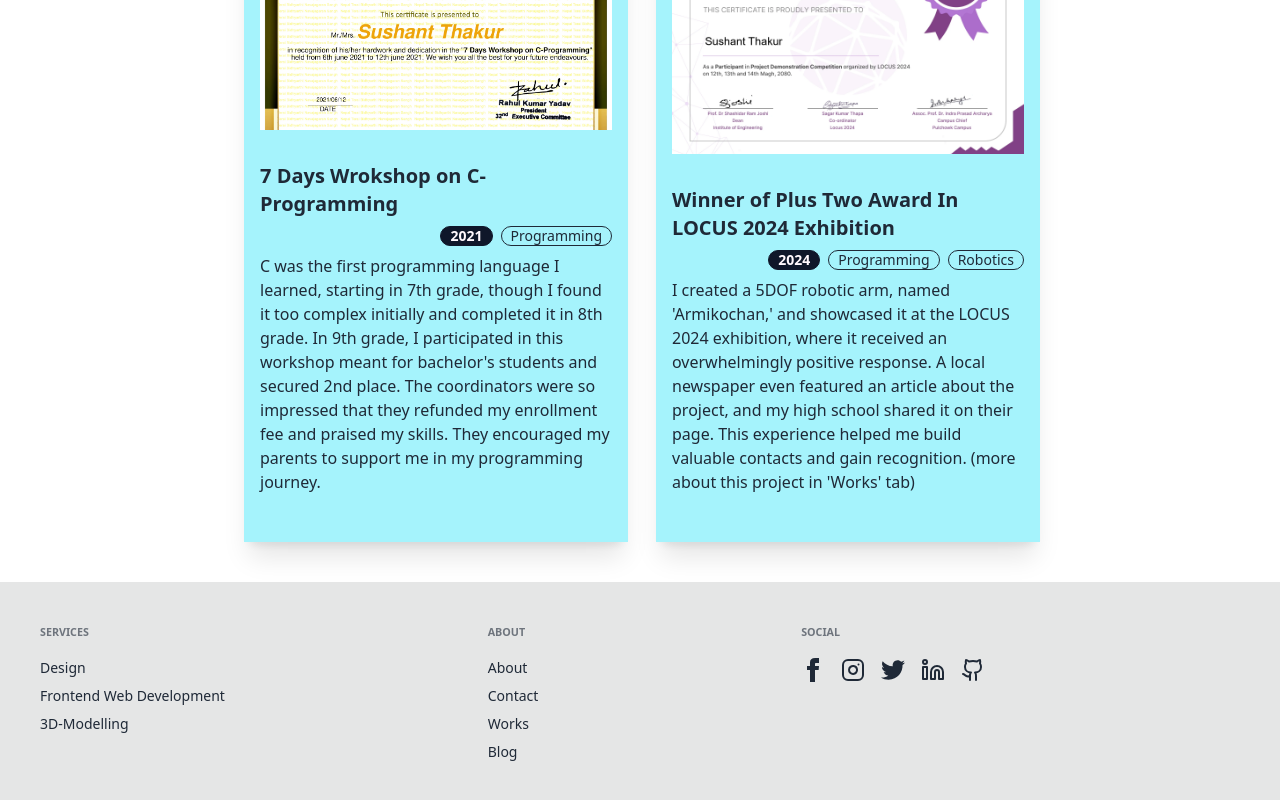
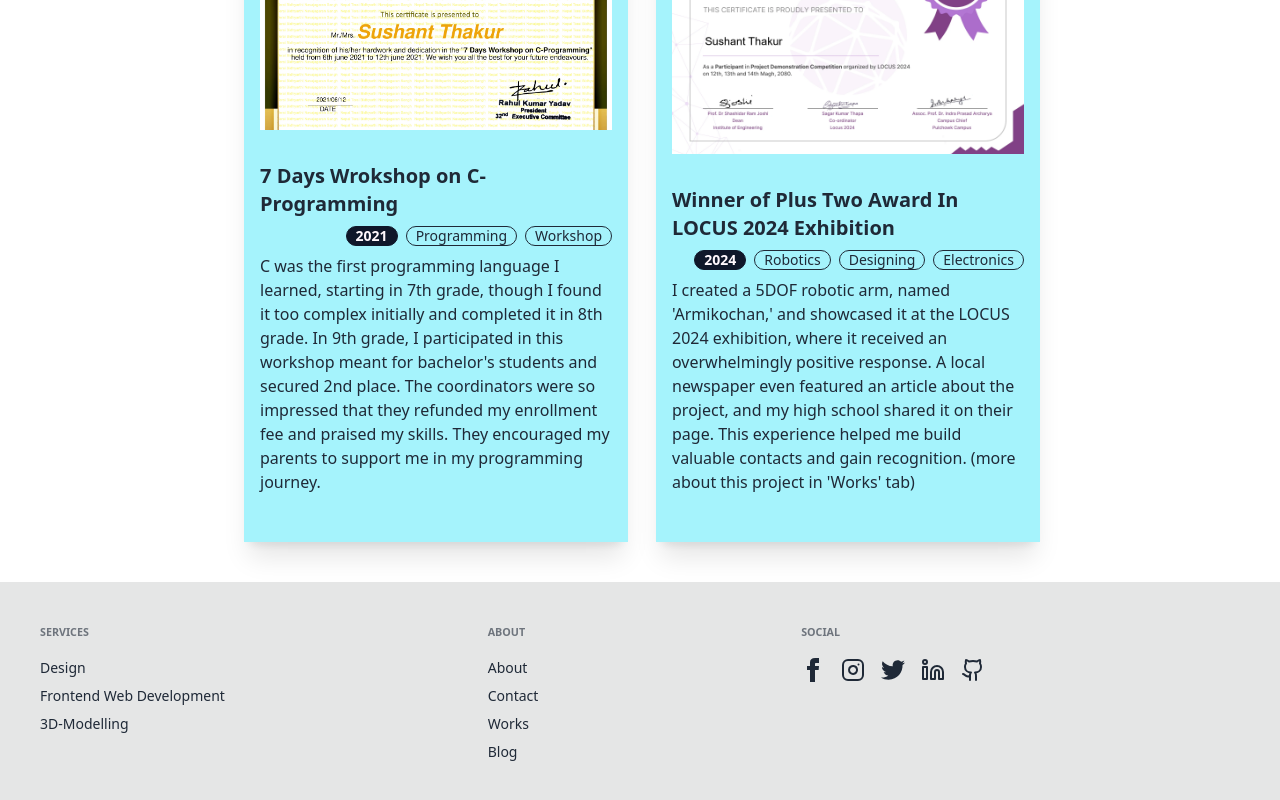
Before and after one commit to SushanThakur/nextjs-portfolio, a Next.js app: page / in a window 1280 px wide. Shown: the part 2026-2826 px from the top of the page. Built offline with nearby package versions, Linux system fonts and the light colour scheme.

Commit message:
updated timeline styling and certificate categories

```diff
--- a/app/components/Certficates.tsx
+++ b/app/components/Certficates.tsx
@@ -19,10 +19,10 @@ const cert = [
   },
   {
     id: 3,
-    img: 'cProgrammingWorkshop.webp',
+    img: '/cProgrammingWorkshop.webp',
     title: '7 Days Wrokshop on C-Programming',
     date: '2021',
-    cat: ['Programming'],
+    cat: ['Programming', 'Workshop'],
     desc: "C was the first programming language I learned, starting in 7th grade, though I found it too complex initially and completed it in 8th grade. In 9th grade, I participated in this workshop meant for bachelor's students and secured 2nd place. The coordinators were so impressed that they refunded my enrollment fee and praised my skills. They encouraged my parents to support me in my programming journey.",
   },
   {
@@ -30,7 +30,7 @@ const cert = [
     img: '/locusParticipant.webp',
     title: 'Winner of Plus Two Award In LOCUS 2024 Exhibition',
     date: '2024',
-    cat: ['Programming', 'Robotics'],
+    cat: ['Robotics', 'Designing', 'Electronics'],
     desc: "I created a 5DOF robotic arm, named 'Armikochan,' and showcased it at the LOCUS 2024 exhibition, where it received an overwhelmingly positive response. A local newspaper even featured an article about the project, and my high school shared it on their page. This experience helped me build valuable contacts and gain recognition. (more about this project in 'Works' tab) ",
   }
 ]
--- a/app/components/Timeline.tsx
+++ b/app/components/Timeline.tsx
@@ -13,7 +13,7 @@ const edu = [
   {
     id: 2,
     date: "2024",
-    heading: "+2, Science, Computer",
+    heading: "10+2, Science (Computer)",
     inst: "Capital College And Research Center, Koteshwor",
     gpa: "3.33",
     grade: "A",
@@ -58,8 +58,8 @@ function TimelineCard(
   }
 ) {
 
-  const clasName1 = "timeline-start mb-10 md:text-end rounded-md w-[360px] p-4 timeline-box hoverEff origin-right";
-  const clasName2 = "timeline-end mb-10 md:text-end rounded-md w-[360px] p-4 timeline-box hoverEff origin-left";
+  const clasName1 = "timeline-start mb-10 md:text-end rounded-md w-[360px] p-4 pr-8 timeline-box hoverEff origin-right";
+  const clasName2 = "timeline-end mb-10 md:text-start rounded-md w-[360px] p-4 pl-8 timeline-box hoverEff origin-left";
 
   return (
     <>
--- a/app/css/main.css
+++ b/app/css/main.css
@@ -111,7 +111,7 @@ html {
 
 @media screen and (min-width: 600px) {
   .hoverEff {
-    transition: 0.3s;
+    transition: 0.3s ease;
   }
   .hoverEff:hover {
     scale: 1.05;
--- a/app/scss/main.scss
+++ b/app/scss/main.scss
@@ -117,7 +117,7 @@ html{
 
   .hoverEff {
 
-    transition: 0.3s;
+    transition: 0.3s ease;
     &:hover{
       scale: 1.05;
     }
```
